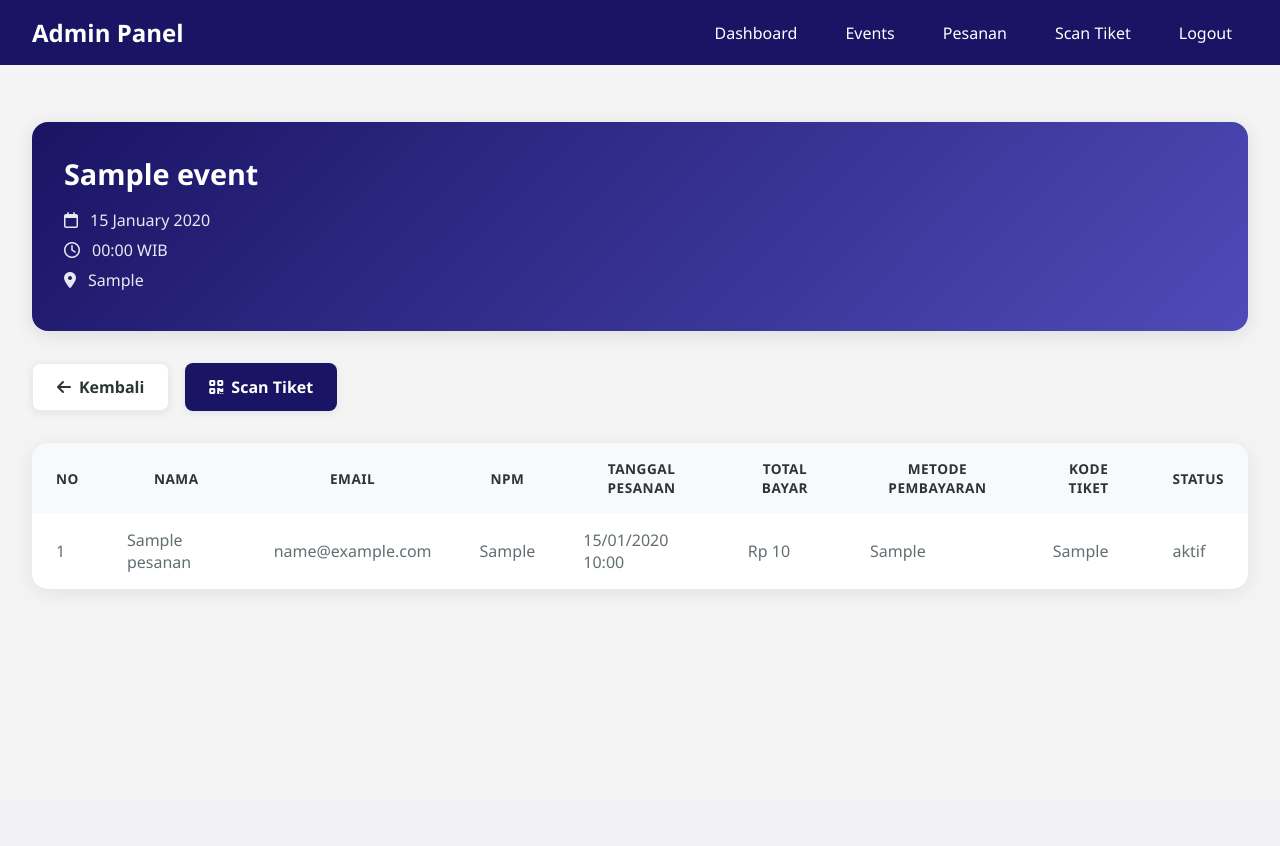
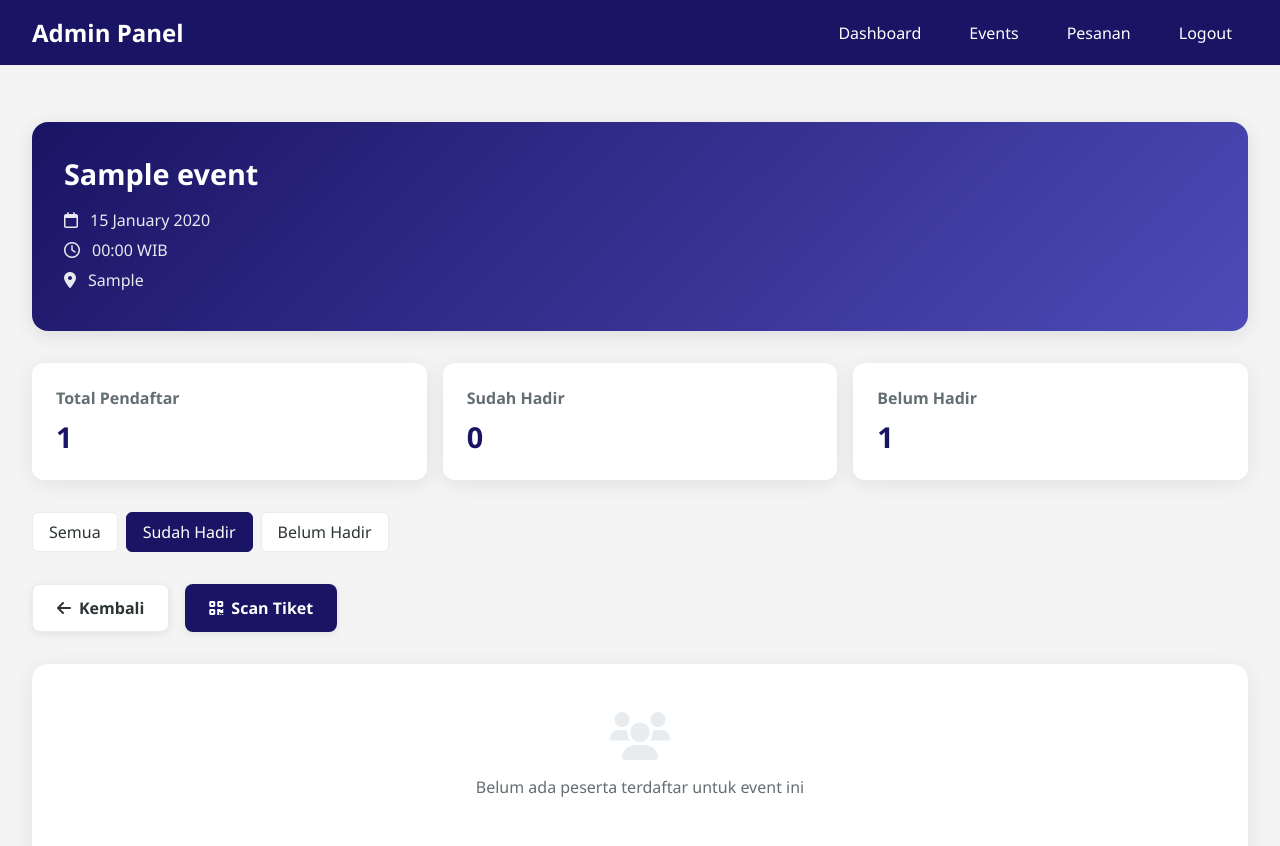
Before and after one commit to mmararief/ugtix, a PHP site: page /admin/event_participants.php?id=1&filter=scanned in a window 1280 px wide. Shown: the top 846 px of the page. Before the commit the page ends 592 px from the top, so only its background shows below. Run offline with PHP 8.4, Linux system fonts and the light colour scheme; the visitor is signed in with stand-in values (Sample User, id 1); tables that the repository leaves empty or names only in its code hold one stand-in row (values such as "Sample post").

Commit message:
add filter

```diff
--- a/admin/event_participants.php
+++ b/admin/event_participants.php
@@ -22,17 +22,32 @@ $stmt->bind_param("i", $event_id);
 $stmt->execute();
 $event = $stmt->get_result()->fetch_assoc();
 
-if (!$event) {
-    header("Location: events.php");
-    exit;
-}
+// Add statistics query
+$stats_query = "SELECT
+    COUNT(*) as total_participants,
+    SUM(CASE WHEN t.status = 'digunakan' THEN 1 ELSE 0 END) as scanned_count
+FROM pesanan p
+LEFT JOIN tiket t ON p.id = t.id_pesanan
+WHERE p.id_event = ?";
+$stats_stmt = $conn->prepare($stats_query);
+$stats_stmt->bind_param("i", $event_id);
+$stats_stmt->execute();
+$stats = $stats_stmt->get_result()->fetch_assoc();
 
-// Get participants with their tickets
+// Modify participants query to include filter
+$filter = isset($_GET['filter']) ? $_GET['filter'] : 'all';
 $query = "SELECT p.*, t.kode_tiket, t.status as status_tiket
           FROM pesanan p
           LEFT JOIN tiket t ON p.id = t.id_pesanan
-          WHERE p.id_event = ?
-          ORDER BY p.tanggal DESC";
+          WHERE p.id_event = ?";
+
+if ($filter === 'scanned') {
+    $query .= " AND t.status = 'digunakan'";
+} elseif ($filter === 'unscanned') {
+    $query .= " AND (t.status = 'aktif' OR t.status IS NULL)";
+}
+
+$query .= " ORDER BY p.tanggal DESC";
 $stmt = $conn->prepare($query);
 $stmt->bind_param("i", $event_id);
 $stmt->execute();
@@ -263,6 +278,60 @@ $participants = $stmt->get_result();
             box-shadow: 0 4px 12px rgba(0, 0, 0, 0.15);
             background-color: var(--secondary-color);
         }
+
+        /* Statistics Cards */
+        .stats-container {
+            display: flex;
+            gap: 1rem;
+            margin-bottom: 2rem;
+        }
+
+        .stat-card {
+            background: var(--white);
+            padding: 1.5rem;
+            border-radius: 12px;
+            flex: 1;
+            box-shadow: 0 4px 20px rgba(0, 0, 0, 0.08);
+        }
+
+        .stat-card h4 {
+            color: var(--text-light);
+            margin-bottom: 0.5rem;
+        }
+
+        .stat-card .number {
+            font-size: 1.8rem;
+            font-weight: 700;
+            color: var(--primary-color);
+        }
+
+        /* Filter Buttons */
+        .filter-group {
+            margin-bottom: 1rem;
+            display: flex;
+            gap: 0.5rem;
+        }
+
+        .filter-btn {
+            padding: 0.5rem 1rem;
+            border-radius: 6px;
+            border: 1px solid var(--gray-200);
+            background: var(--white);
+            cursor: pointer;
+            transition: all 0.3s ease;
+            text-decoration: none;
+            color: var(--text-dark);
+        }
+
+        .filter-btn:hover {
+            background-color: var(--gray-100);
+        }
+
+        .filter-btn.active {
+            background: var(--primary-color);
+            color: var(--white);
+            border-color: var(--primary-color);
+        }
     </style>
 </head>
 
@@ -275,6 +344,33 @@ $participants = $stmt->get_result();
             <p><i class="far fa-calendar"></i> <?= date('d F Y', strtotime($event['tanggal'])) ?></p>
             <p><i class="far fa-clock"></i> <?= date('H:i', strtotime($event['waktu'])) ?> WIB</p>
             <p><i class="fas fa-map-marker-alt"></i> <?= htmlspecialchars($event['lokasi']) ?></p>
+        </div>
+
+        <div class="stats-container">
+            <div class="stat-card">
+                <h4>Total Pendaftar</h4>
+                <div class="number"><?= $stats['total_participants'] ?></div>
+            </div>
+            <div class="stat-card">
+                <h4>Sudah Hadir</h4>
+                <div class="number"><?= $stats['scanned_count'] ?></div>
+            </div>
+            <div class="stat-card">
+                <h4>Belum Hadir</h4>
+                <div class="number"><?= $stats['total_participants'] - $stats['scanned_count'] ?></div>
+            </div>
+        </div>
+
+        <div class="filter-group">
+            <a href="?id=<?= $event_id ?>" class="filter-btn <?= $filter === 'all' ? 'active' : '' ?>">
+                Semua
+            </a>
+            <a href="?id=<?= $event_id ?>&filter=scanned" class="filter-btn <?= $filter === 'scanned' ? 'active' : '' ?>">
+                Sudah Hadir
+            </a>
+            <a href="?id=<?= $event_id ?>&filter=unscanned" class="filter-btn <?= $filter === 'unscanned' ? 'active' : '' ?>">
+                Belum Hadir
+            </a>
         </div>
 
         <div class="button-group">
@@ -319,8 +415,8 @@ $participants = $stmt->get_result();
                             <td><?= htmlspecialchars($row['metode']) ?></td>
                             <td><?= htmlspecialchars($row['kode_tiket'] ?? '-') ?></td>
                             <td>
-                                <span class="status-<?= strtolower($row['status_tiket'] ?? 'pending') ?>">
-                                    <?= htmlspecialchars($row['status_tiket'] ?? 'Pending') ?>
+                                <span class="status-<?= $row['status_tiket'] === 'digunakan' ? 'completed' : 'pending' ?>">
+                                    <?= $row['status_tiket'] === 'digunakan' ? 'Hadir' : ($row['status_tiket'] === 'aktif' ? 'Belum Hadir' : 'Pending') ?>
                                 </span>
                             </td>
                         </tr>
--- a/admin/navbar.php
+++ b/admin/navbar.php
@@ -6,7 +6,7 @@
         <li><a href="index.php" class="nav-link">Dashboard</a></li>
         <li><a href="events.php" class="nav-link">Events</a></li>
         <li><a href="pesanan.php" class="nav-link">Pesanan</a></li>
-        <li><a href="scan.php" class="nav-link">Scan Tiket</a></li>
+        <!-- <li><a href="scan.php" class="nav-link">Scan Tiket</a></li> -->
         <li><a href="logout.php" class="nav-link logout-btn">Logout</a></li>
     </ul>
 </nav>
```
Also changed, not shown: admin/verify_ticket.php (+5 -5 lines).
